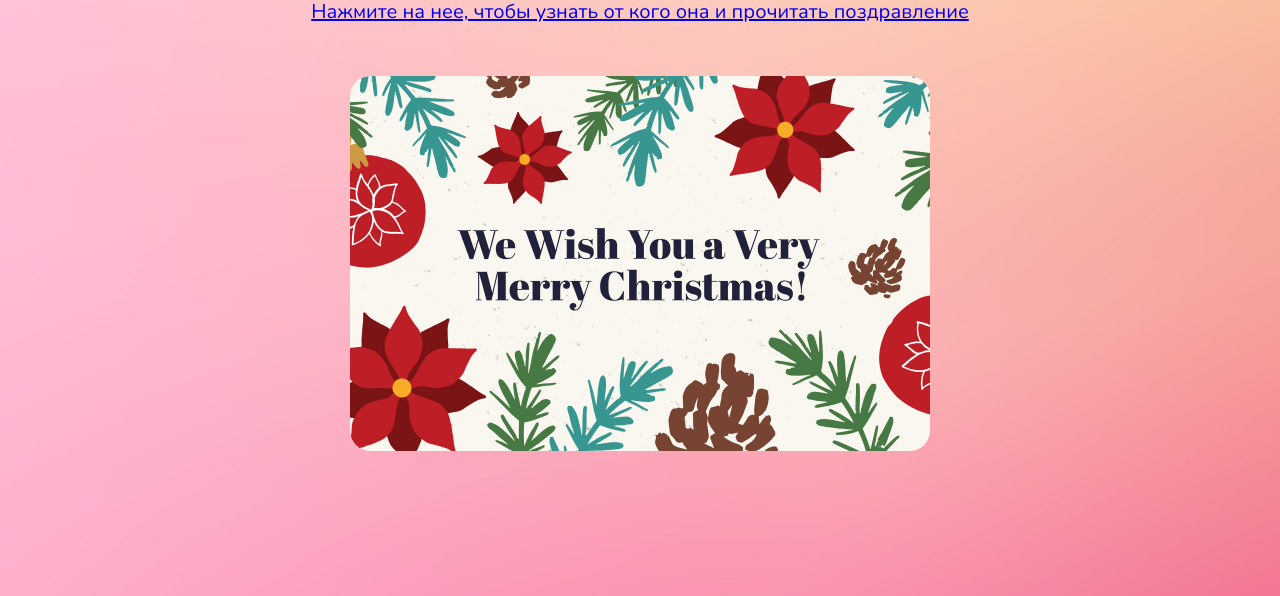
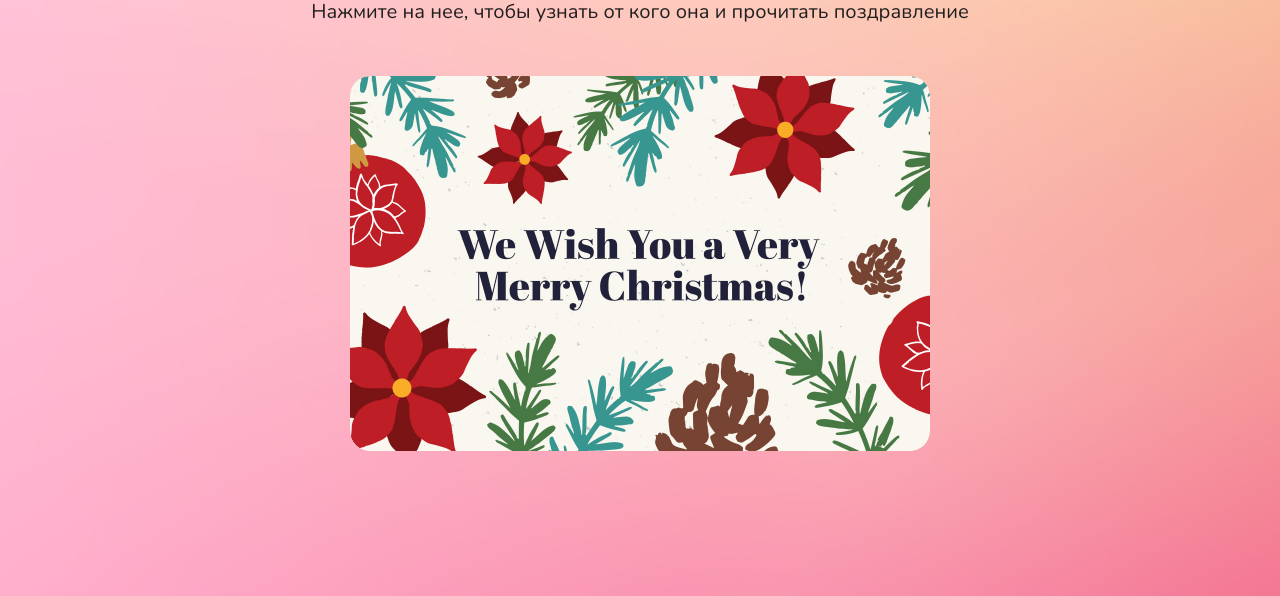
Before and after one commit to geran1ka/mygit, a plain HTML site: page card.html in a window 1280 px wide. Shown: the part 204-800 px from the top of the page. Drawn offline with Linux system fonts and the light colour scheme.

Commit message:
fixed delete link

```diff
--- a/card.html
+++ b/card.html
@@ -24,7 +24,7 @@
       <div class="container">
         <h1 class="congratulation__title">Вам открытка!</h1>
         <p class="congratulation__description">
-          <a href="#">Нажмите на нее, чтобы узнать от кого она и прочитать поздравление</a>
+          Нажмите на нее, чтобы узнать от кого она и прочитать поздравление
         </p>
 
         <div class="congratulation__card card">
```
